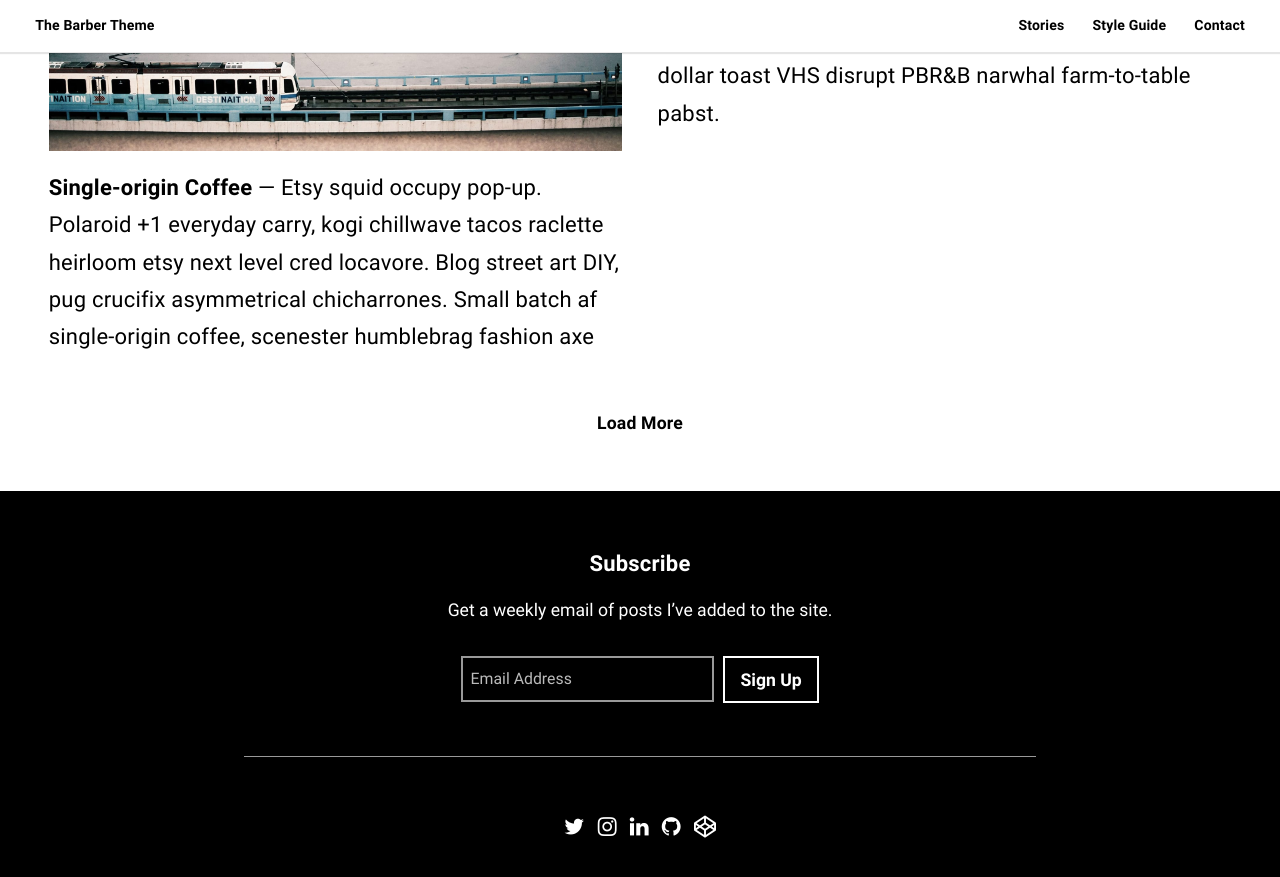
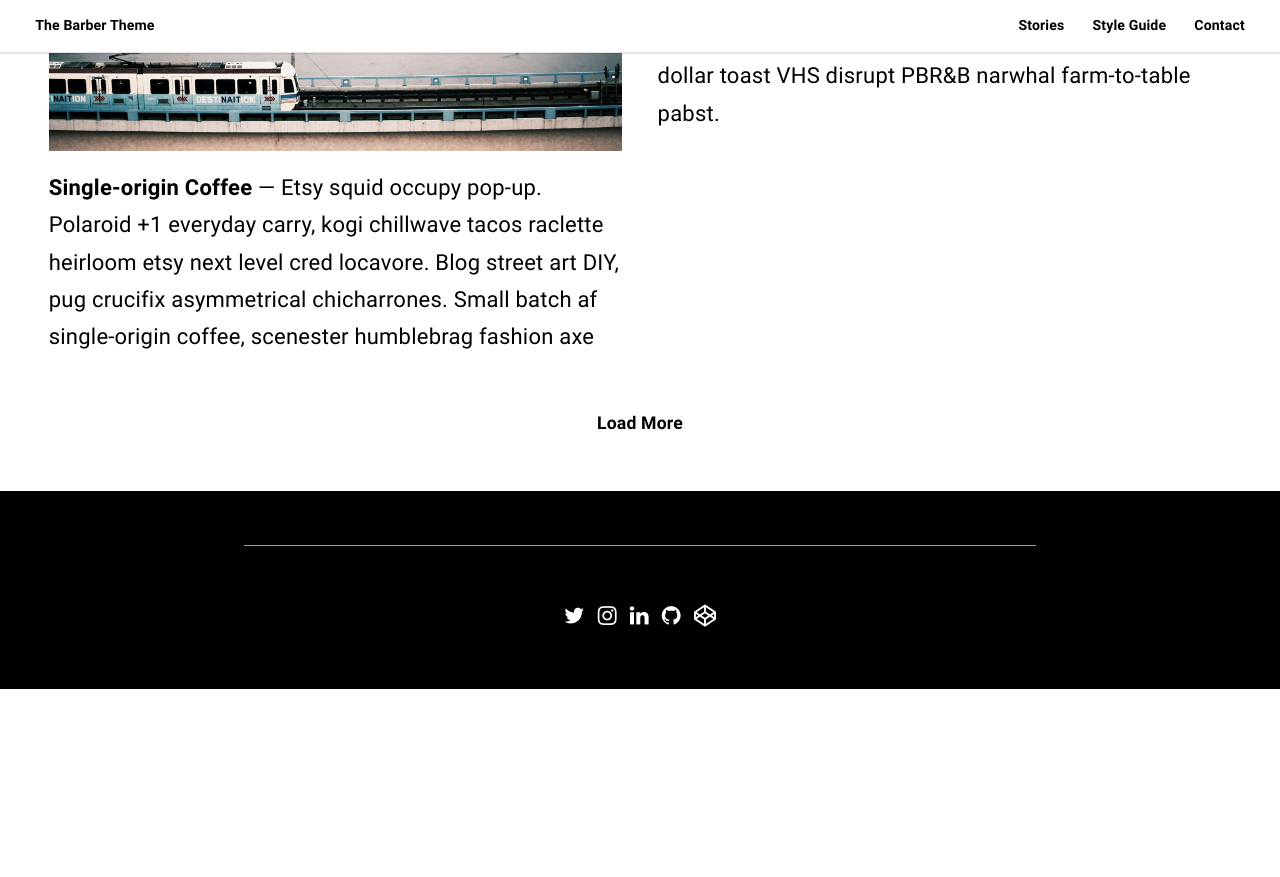
Before and after one commit to a6unraj/a6unraj.github.io, a Jekyll site: the page built from index.html, in a window 1280 px wide and 900 px high, scrolled down 4801 px. Shown: the top 877 px of the window. Built offline with Jekyll 4.4.1, drawn with Linux system fonts in a browser that asks for light colours; some web fonts are replaced; the list of posts is cut into pages by our own code; after the commit the page ends 5490 px from its top, so only the background shows below that.

Commit message:
Update footer.html

```diff
--- a/_includes/footer.html
+++ b/_includes/footer.html
@@ -1,16 +1,7 @@
 <!-- The footer at the very bottom of the screen -->
 <footer class="footer section-padding">
   <div class="grid">
-    <div class="subscribe" id="subscribe">
-      <div class="subscribe__container">
-        <span class="subscribe__title">Subscribe</span>
-        <p class="subscribe__text">Get a weekly email of posts I’ve added to the site.</p>
-        {% include subscribe-form.html %}
-      </div>
-    </div>
-
     <hr class="sep--white"/>
-
     <div class="footer__container">
       {% include social.html %}
     </div>
```
